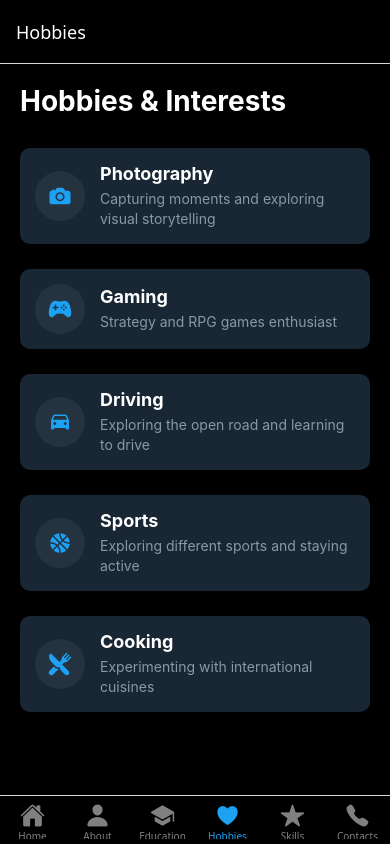
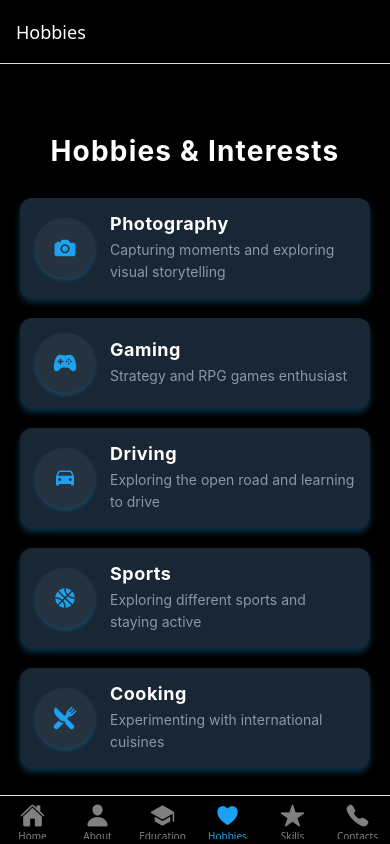
Before and after one commit to ipreferlee/gamedev, a React Native app: screen /Hobbies in a window 390 px wide. Built offline with nearby package versions, Linux system fonts and the light colour scheme.

Commit message:
Update HobbiesScreen.js

```diff
--- a/screens/HobbiesScreen.js
+++ b/screens/HobbiesScreen.js
@@ -35,32 +35,46 @@ export default function HobbiesScreen() {
 const styles = StyleSheet.create({
   container: {
     flex: 1,
-    backgroundColor: 'black',
+    backgroundColor: '#000',
+    paddingHorizontal: 20,
+    paddingTop: 50,
   },
   content: {
-    padding: 20,
+    paddingVertical: 20,
   },
   heading: {
     fontSize: 28,
     fontWeight: 'bold',
     color: 'white',
     marginBottom: 30,
+    textAlign: 'center',
+    letterSpacing: 1.2,
   },
   hobbyItem: {
     flexDirection: 'row',
     alignItems: 'center',
-    marginBottom: 25,
+    marginBottom: 20,
     backgroundColor: '#192734',
     padding: 15,
-    borderRadius: 10,
+    borderRadius: 12,
+    shadowColor: '#1DA1F2',
+    shadowOffset: { width: 0, height: 4 },
+    shadowOpacity: 0.3,
+    shadowRadius: 6,
+    elevation: 5,
   },
   iconContainer: {
-    width: 50,
-    height: 50,
+    width: 60,
+    height: 60,
     backgroundColor: '#253341',
-    borderRadius: 25,
+    borderRadius: 30,
     justifyContent: 'center',
     alignItems: 'center',
+    shadowColor: '#1DA1F2',
+    shadowOffset: { width: 0, height: 2 },
+    shadowOpacity: 0.3,
+    shadowRadius: 4,
+    elevation: 3,
   },
   hobbyDetails: {
     marginLeft: 15,
@@ -71,10 +85,35 @@ const styles = StyleSheet.create({
     fontWeight: 'bold',
     color: 'white',
     marginBottom: 5,
+    textTransform: 'capitalize',
+    letterSpacing: 0.5,
   },
   hobbyDescription: {
     fontSize: 14,
     color: '#8899A6',
-    lineHeight: 20,
+    lineHeight: 22,
+  },
+  divider: {
+    height: 1,
+    backgroundColor: '#1DA1F2',
+    marginVertical: 20,
+    opacity: 0.4,
+    width: '80%',
+    alignSelf: 'center',
+  },
+  button: {
+    marginTop: 30,
+    backgroundColor: '#1DA1F2',
+    paddingVertical: 12,
+    borderRadius: 25,
+    alignItems: 'center',
+    justifyContent: 'center',
+    width: '100%',
+  },
+  buttonText: {
+    color: 'white',
+    fontSize: 16,
+    fontWeight: '600',
+    textTransform: 'uppercase',
   },
 });
```
